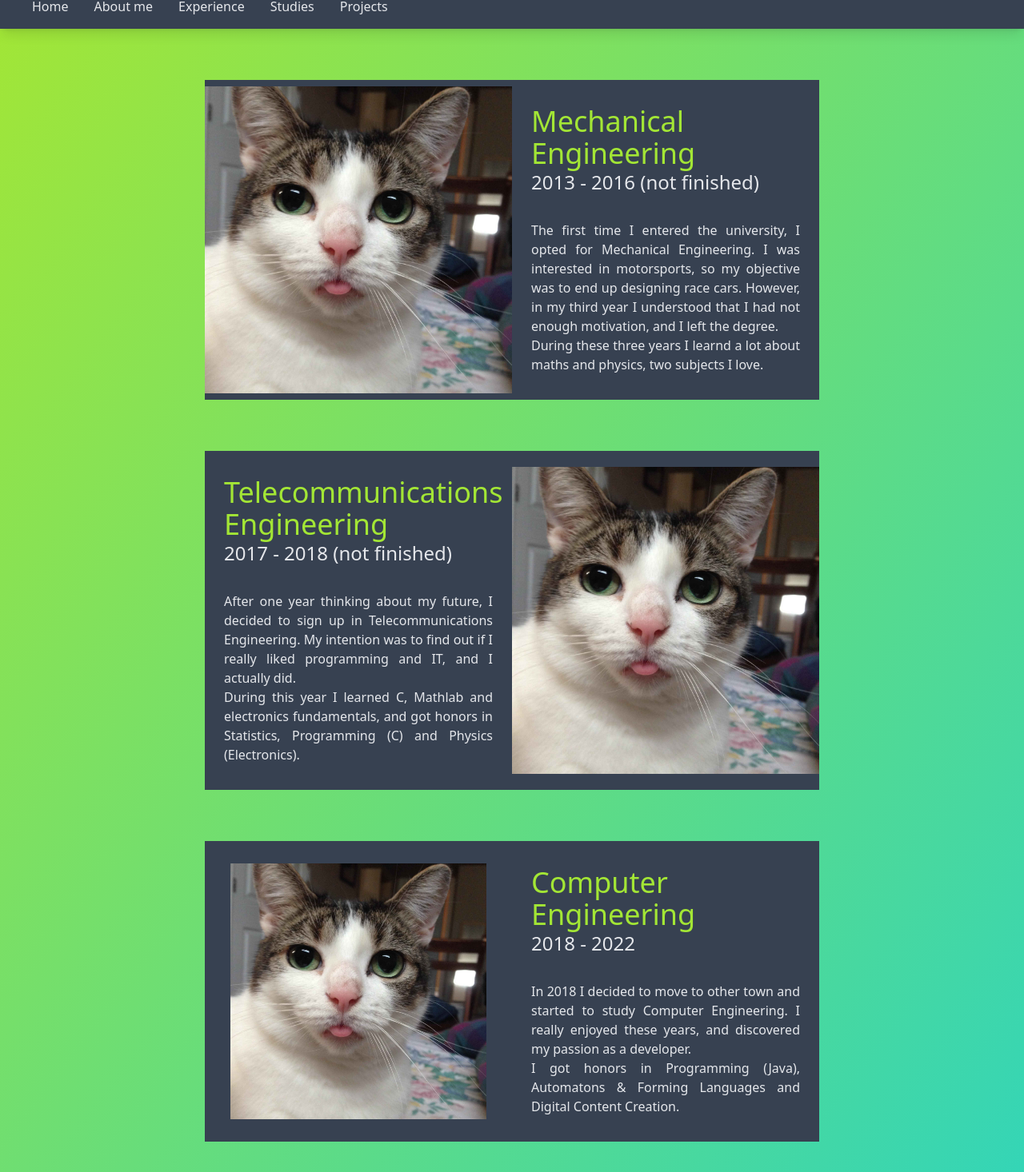
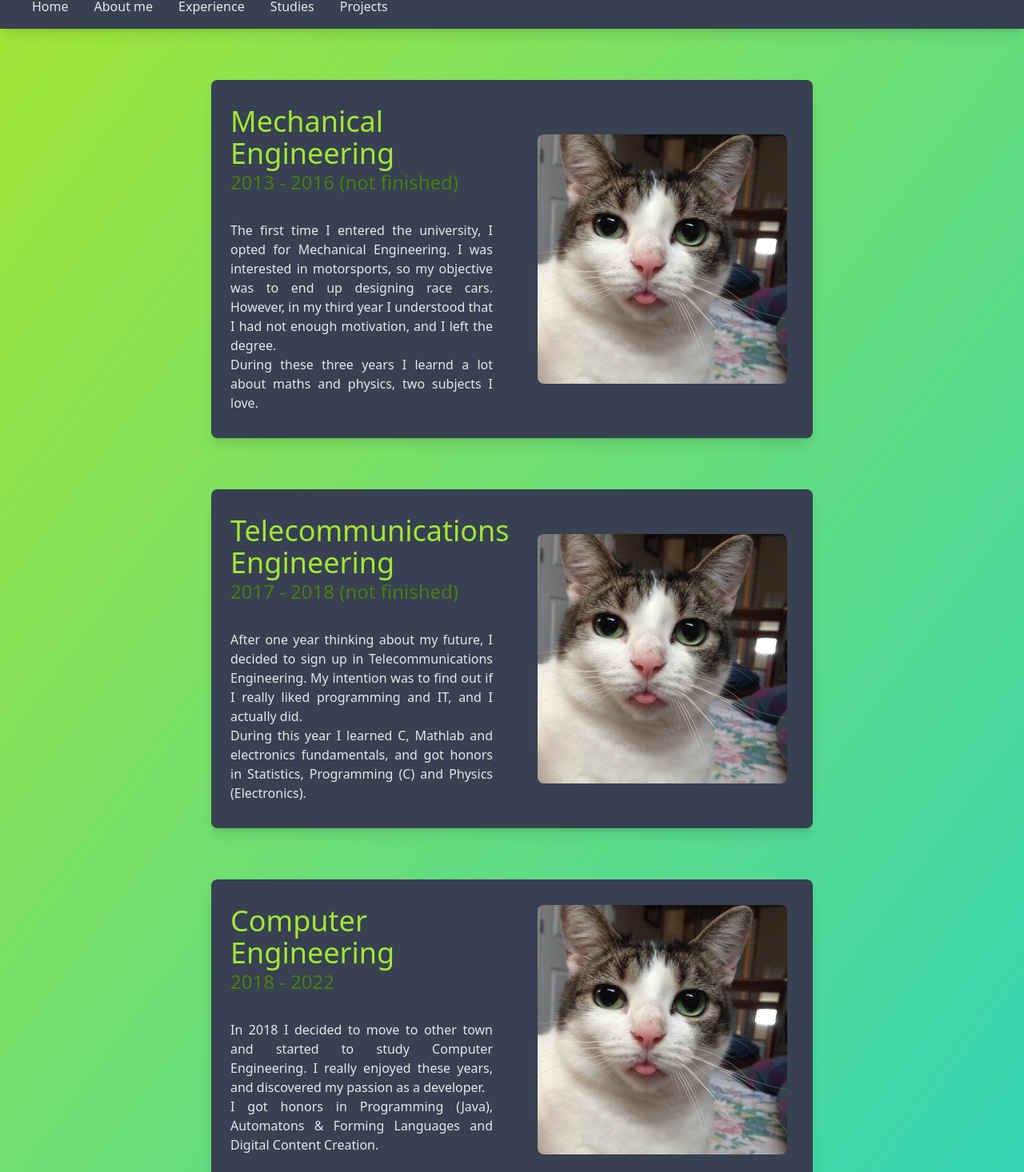
Before and after one commit to Rebun13/personal_web, a Vue app: page /studies in a window 1280 px wide. Shown: the part 16-1482 px from the top of the page at 80% size. Built offline with nearby package versions, Linux system fonts and the light colour scheme; the HTML template or start-up script is replaced by a standard one.

Commit message:
Redesign studies page New style similar to the home menu one. Ruben Gomez Dopazo

```diff
--- a/src/views/AboutMeView.vue
+++ b/src/views/AboutMeView.vue
@@ -1,5 +1,3 @@
-<script setup></script>
-
 <template>
   <div id="about-me" class="xl:w-3/5 mx-auto mt-16 w-full">
     <!-- First part -->
--- a/src/views/StudiesView.vue
+++ b/src/views/StudiesView.vue
@@ -2,15 +2,12 @@
   <div id="studies" class="lg:w-3/5 mx-auto mt-16 md:w-fullg">
     <div
       id="studies-1"
-      class="mb-16 grid grid-cols-2 gap-0 items-center bg-gray-700 shadow-l"
+      class="mb-16 mx-2 rounded-lg grid grid-cols-1 lg:grid-cols-2 gap-0 items-center bg-gray-700 shadow-lg"
     >
-      <div id="s1-profile_picture-container" class="mx-auto">
-        <img src="/images/holder.jpeg" alt="profile_picture" />
-      </div>
-      <div id="s1-text-container" class="mx-6 py-8 text-gray-200">
-        <div id="s1-text-title" class="mb-8">
+      <div class="mx-6 pb-8 lg:pt-8 text-gray-200">
+        <div class="mb-8">
           <h1 class="text-lime-400 text-4xl">Mechanical Engineering</h1>
-          <h3 class="text-2xl">2013 - 2016 (not finished)</h3>
+          <h3 class="text-lime-700 text-2xl">2013 - 2016 (not finished)</h3>
         </div>
         <p class="text-justify">
           The first time I entered the university, I opted for Mechanical
@@ -21,15 +18,22 @@
           I love.
         </p>
       </div>
+      <div class="p-8 lg:order-1 lg:row-span-2">
+        <img
+          src="/images/holder.jpeg"
+          alt="mech_eng_picture"
+          class="scale-75 lg:scale-100 rounded-lg"
+        />
+      </div>
     </div>
     <div
       id="studies-2"
-      class="mb-16 grid grid-cols-2 gap-0 items-center bg-gray-700 shadow-l"
+      class="mb-16 mx-2 rounded-lg grid grid-cols-1 lg:grid-cols-2 gap-0 items-center bg-gray-700 shadow-lg"
     >
-      <div id="s2-text-container" class="mx-6 py-8 text-gray-200">
-        <div id="s2-text-title" class="mb-8">
+      <div class="mx-6 pb-8 lg:pt-8 text-gray-200">
+        <div class="mb-8">
           <h1 class="text-lime-400 text-4xl">Telecommunications Engineering</h1>
-          <h3 class="text-2xl">2017 - 2018 (not finished)</h3>
+          <h3 class="text-lime-700 text-2xl">2017 - 2018 (not finished)</h3>
         </div>
         <p class="text-justify">
           After one year thinking about my future, I decided to sign up in
@@ -39,21 +43,22 @@
           in Statistics, Programming (C) and Physics (Electronics).
         </p>
       </div>
-      <div id="s2-profile_picture-container" class="mx-auto">
-        <img src="/images/holder.jpeg" alt="gdm logo" />
+      <div class="p-8 lg:order-1 lg:row-span-2">
+        <img
+          src="/images/holder.jpeg"
+          alt="tel_eng_logo"
+          class="scale-75 lg:scale-100 rounded-lg"
+        />
       </div>
     </div>
     <div
       id="studies-3"
-      class="mb-16 grid grid-cols-2 gap-0 items-center bg-gray-700 shadow-l"
+      class="mb-16 mx-2 rounded-lg grid grid-cols-1 lg:grid-cols-2 gap-0 items-center bg-gray-700 shadow-lg"
     >
-      <div id="s3-profile_picture-container" class="mx-auto px-8">
-        <img src="/images/holder.jpeg" alt="ctag logo" />
-      </div>
-      <div id="s3-text-container" class="mx-6 py-8 text-gray-200">
-        <div id="s3-text-title" class="mb-8">
+      <div class="mx-6 pb-8 lg:pt-8 text-gray-200">
+        <div class="mb-8">
           <h1 class="text-lime-400 text-4xl">Computer Engineering</h1>
-          <h3 class="text-2xl">2018 - 2022</h3>
+          <h3 class="text-lime-700 text-2xl">2018 - 2022</h3>
         </div>
         <p class="text-justify">
           In 2018 I decided to move to other town and started to study Computer
@@ -62,6 +67,13 @@
           Forming Languages and Digital Content Creation.
         </p>
       </div>
+      <div class="p-8 lg:order-1 lg:row-span-2">
+        <img
+          src="/images/holder.jpeg"
+          alt="ctag logo"
+          class="scale-75 lg:scale-100 rounded-lg"
+        />
+      </div>
     </div>
   </div>
 </template>
```
